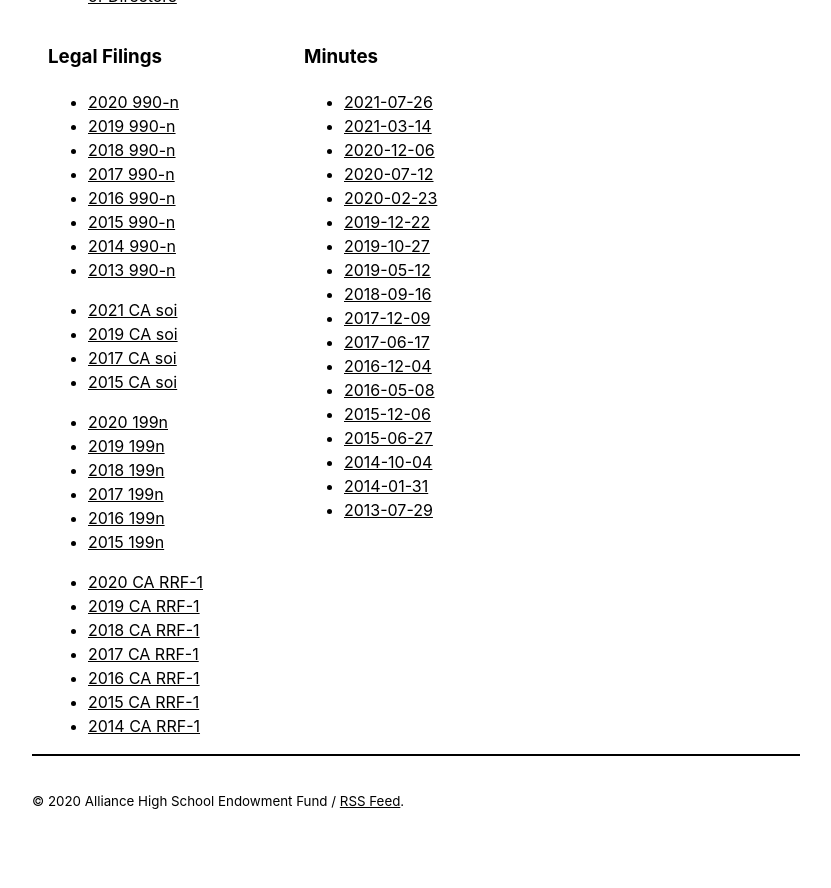
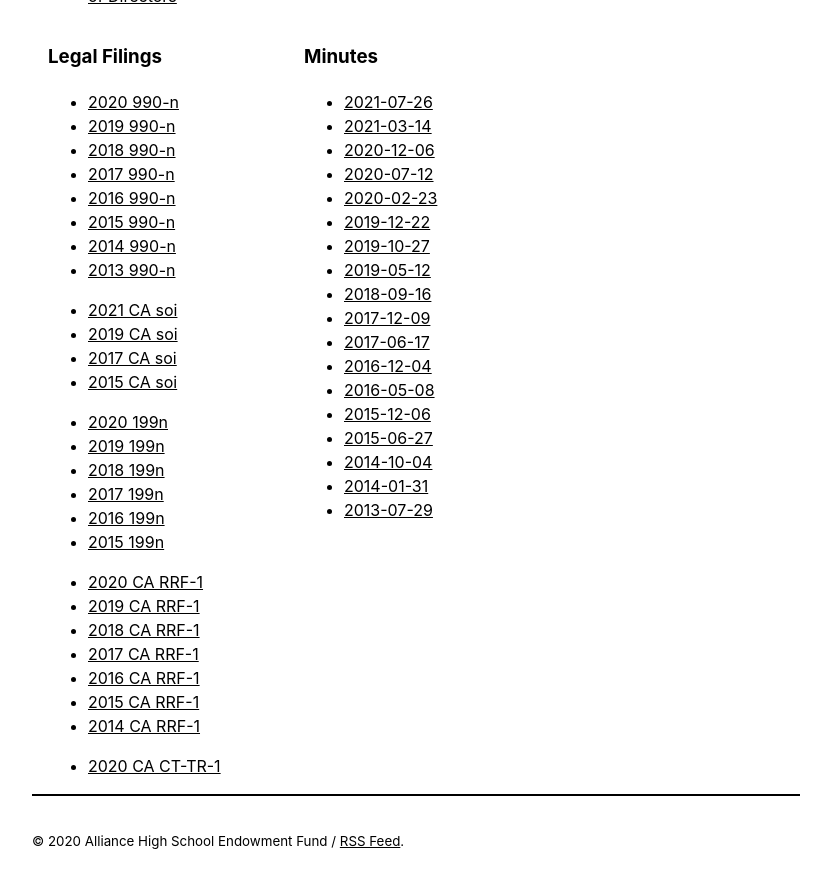
Before and after one commit to ahsef/ahsef.github.io, a Jekyll site: the page built from _pages/about.html, in a window 1280 px wide and 900 px high, scrolled down 1483 px. Shown: the top 888 px of the window, without its empty margins (224-1055 px from the left). Built offline with Jekyll 4.4.1, drawn with Linux system fonts in a browser that asks for light colours; before the commit the page ends 2343 px from its top, so only the background shows below that.

Commit message:
Tweaked ca-rrf-1 file names. Added ca-ct-tr-1 file

```diff
--- a/_pages/about.html
+++ b/_pages/about.html
@@ -124,14 +124,19 @@
         </ul>
 
         <ul>
-            <li><a href="/filings/2020-ca-rrf1.pdf">2020 CA RRF-1</a></li>
-            <li><a href="/filings/2019-ca-rrf1.pdf">2019 CA RRF-1</a></li>
-            <li><a href="/filings/2018-ca-rrf1.pdf">2018 CA RRF-1</a></li>
-            <li><a href="/filings/2017-ca-rrf1.pdf">2017 CA RRF-1</a></li>
-            <li><a href="/filings/2016-ca-rrf1.pdf">2016 CA RRF-1</a></li>
-            <li><a href="/filings/2015-ca-rrf1.pdf">2015 CA RRF-1</a></li>
-            <li><a href="/filings/2014-ca-rrf1.pdf">2014 CA RRF-1</a></li>
+            <li><a href="/filings/2020-ca-rrf-1.pdf">2020 CA RRF-1</a></li>
+            <li><a href="/filings/2019-ca-rrf-1.pdf">2019 CA RRF-1</a></li>
+            <li><a href="/filings/2018-ca-rrf-1.pdf">2018 CA RRF-1</a></li>
+            <li><a href="/filings/2017-ca-rrf-1.pdf">2017 CA RRF-1</a></li>
+            <li><a href="/filings/2016-ca-rrf-1.pdf">2016 CA RRF-1</a></li>
+            <li><a href="/filings/2015-ca-rrf-1.pdf">2015 CA RRF-1</a></li>
+            <li><a href="/filings/2014-ca-rrf-1.pdf">2014 CA RRF-1</a></li>
         </ul>
+
+        <ul>
+            <li><a href="/filings/2020-ca-ct-tr-1.pdf">2020 CA CT-TR-1</a></li>
+        </ul>
+
     </div>
     <div class="w3-container w3-third">
         <h3>Minutes</h3>
```
Also changed, not shown: 15 other files.
